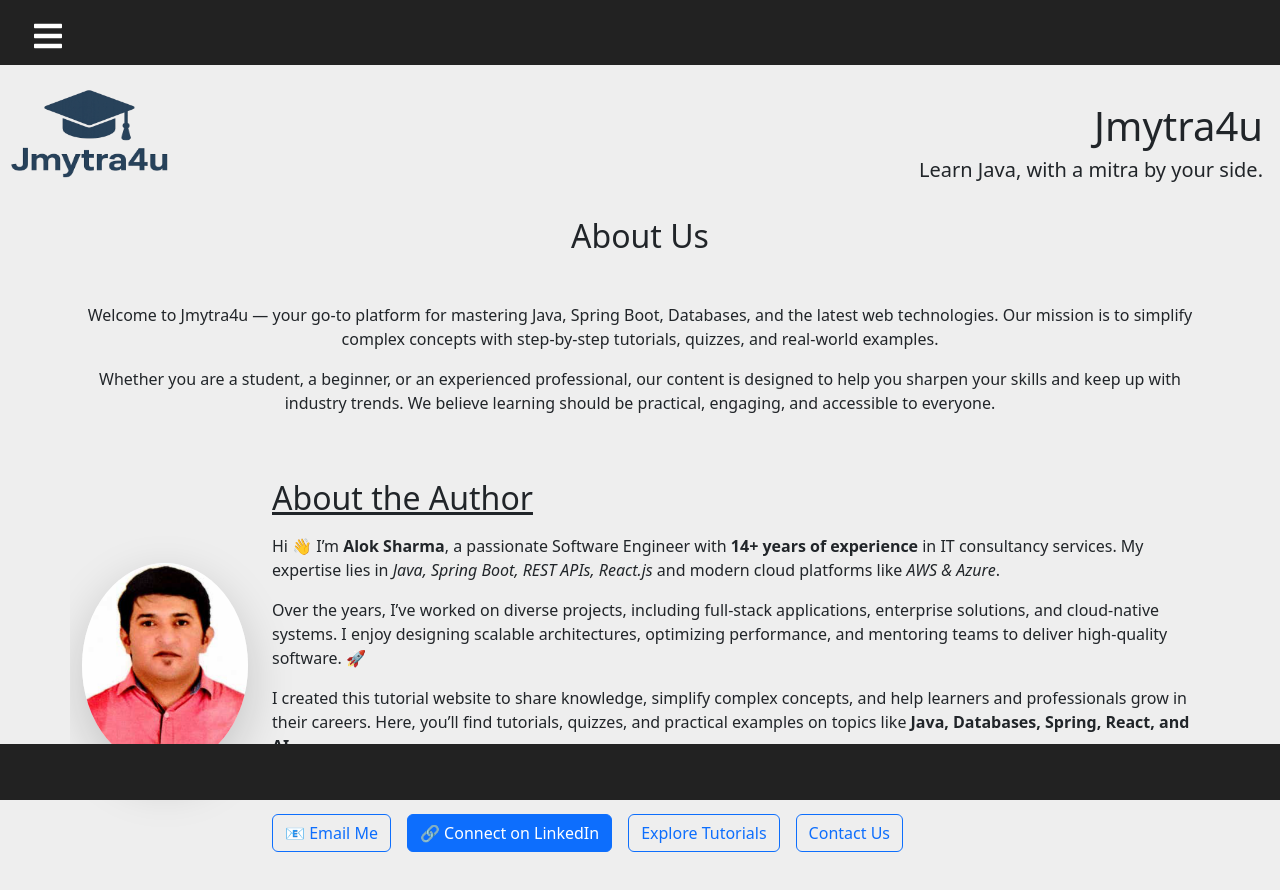
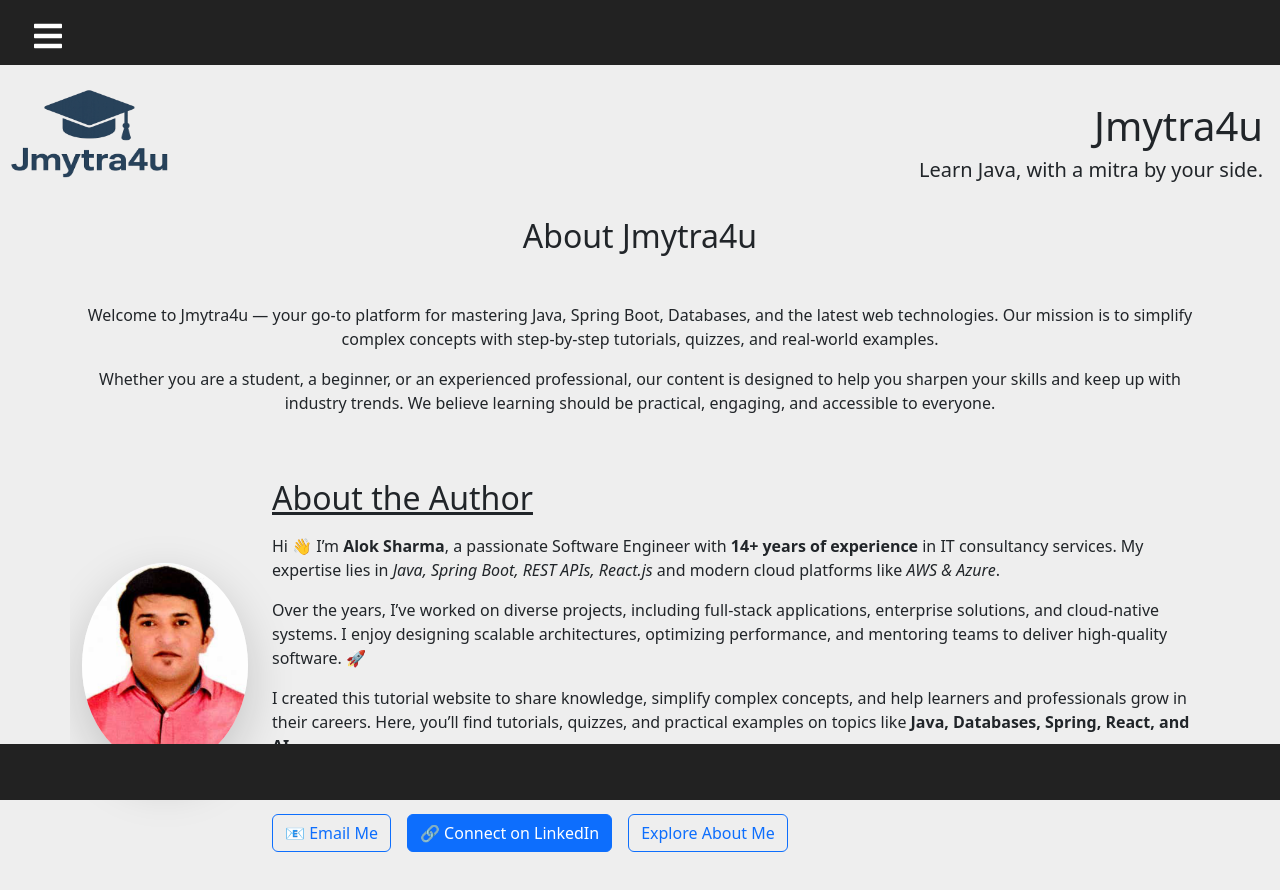
Before and after one commit to alokkrsharma11/jmytra, a React (Create React App) app in the folder jmytra-ui/: page /About in a window 1280 px wide. Shown: the top 890 px of the page. Built offline with nearby package versions, Linux system fonts and the light colour scheme; some icons are missing.

Commit message:
Support and About

```diff
--- a/jmytra-ui/src/components/About.jsx
+++ b/jmytra-ui/src/components/About.jsx
@@ -8,7 +8,7 @@
     <section className="container bg-gray-50 py-16 px-6 md:px-20">
       <div className="max-w-5xl mx-auto text-center">
         <h2 className="text-3xl md:text-4xl font-bold text-gray-800 mb-6">
-          About Us
+          About Jmytra4u
         </h2>
         <p className="text-lg text-gray-600 leading-relaxed mb-8 mt-5">
           Welcome to <span className="font-semibold text-indigo-600" style={{marginLeft:0}}>Jmytra4u</span> —
@@ -64,13 +64,13 @@
             {/* Quick Contact */}
             <div className="mt-16">
               <a
-                href="mailto:alok@example.com"
+                href="mailto:jmytra4u@gmail.com"
                 className="btn btn-outline-primary me-3"
               >
                 📧 Email Me
               </a>
               <a
-                href="https://www.linkedin.com/in/alok-sharma"
+                href="https://www.linkedin.com/in/alokkrsharma11/"
                 target="_blank"
                 rel="noopener noreferrer"
                 className="btn btn-primary me-3"
@@ -78,20 +78,12 @@
                 🔗 Connect on LinkedIn
               </a>
               <a
-                href="/tutorials"
+                href="https://www.alokkrsharma.in"
                 target="_blank"
                 rel="noopener noreferrer"
                 className="btn btn-outline-primary me-3"
               >
-                Explore Tutorials
-              </a>
-              <a
-                href="/contact"
-                target="_blank"
-                rel="noopener noreferrer"
-                className="btn btn-outline-primary me-3"
-                >
-                Contact Us
+                Explore About Me
               </a>
             </div>
 
--- a/jmytra-ui/src/components/Support.jsx
+++ b/jmytra-ui/src/components/Support.jsx
@@ -27,7 +27,7 @@
               Reach out to us directly for personalized help and guidance.
             </p>
             <a
-              href="mailto:support@jmytra.com"
+              href="mailto:jmytra4u@gmail.com"
               className="inline-block bg-yellow-400 text-indigo-900 font-semibold px-4 py-2 rounded-lg shadow hover:bg-yellow-300 transition"
             >
               Contact Us
@@ -44,7 +44,7 @@
               Connect with fellow learners on our Discord and grow together.
             </p>
             <a
-              href="https://discord.gg/your-link"
+              href="https://github.com/alokkrsharma11/jmytra/wiki"
               className="inline-block bg-green-400 text-indigo-900 font-semibold px-4 py-2 rounded-lg shadow hover:bg-green-300 transition"
             >
               Join Now
@@ -61,7 +61,7 @@
               Help us improve by contributing tutorials, fixes, or feedback.
             </p>
             <a
-              href="/contribute"
+              href="https://github.com/alokkrsharma11/jmytra"
               className="inline-block bg-pink-400 text-indigo-900 font-semibold px-4 py-2 rounded-lg shadow hover:bg-pink-300 transition"
             >
               Get Involved
```
